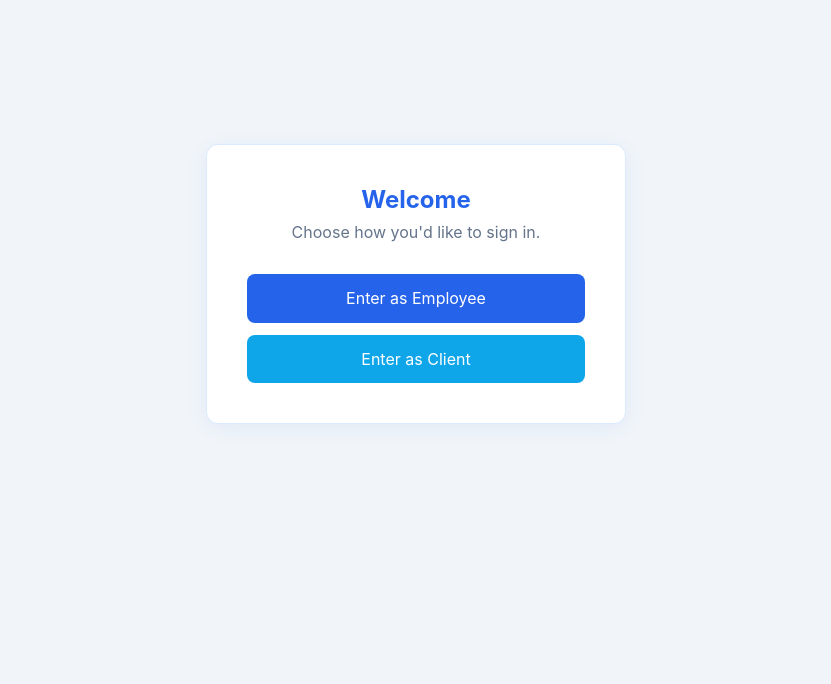
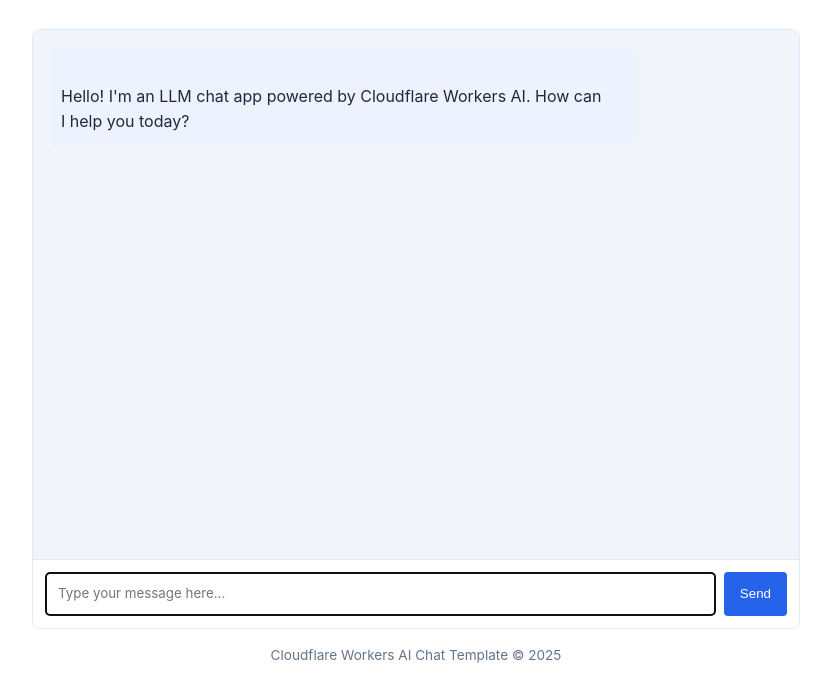
Before and after one commit to davidbarbosa-gocimit/Hackathon2026, a website: page public/index.html in a window 1280 px wide. Shown: the part 116-800 px from the top of the page, without its empty margins (224-1055 px from the left). Drawn offline with Linux system fonts and the light colour scheme; no server answers.

Commit message:
chore(web): drop role selector landing, single chat entry

```diff
--- a/public/chat.js
+++ b/public/chat.js
@@ -2,23 +2,28 @@
  * LLM Chat App Frontend
  *
  * Handles the chat UI interactions and communication with the backend API.
+ * The user role is resolved server-side from the Cloudflare Access JWT; the
+ * frontend just renders it once the first response comes back.
  */
 
-// Redirect to role selection if no role is set yet
-const role = localStorage.getItem("role");
-if (!role) {
-	window.location.replace("/");
-}
-
-// DOM elements
 const chatMessages = document.getElementById("chat-messages");
 const userInput = document.getElementById("user-input");
 const sendButton = document.getElementById("send-button");
 const typingIndicator = document.getElementById("typing-indicator");
 const roleLabel = document.getElementById("role-label");
-if (roleLabel && role) {
-	roleLabel.textContent = role;
-}
+
+fetch("/api/me")
+	.then((r) => (r.ok ? r.json() : null))
+	.then((data) => {
+		if (roleLabel && data) {
+			roleLabel.textContent = data.email
+				? `${data.email} (${data.role})`
+				: data.role;
+		}
+	})
+	.catch(() => {
+		/* leave placeholder if /api/me fails */
+	});
 
 // Chat state
 let chatHistory = [
@@ -93,7 +98,6 @@ async function sendMessage() {
 			},
 			body: JSON.stringify({
 				messages: chatHistory,
-				role,
 			}),
 		});
 
--- a/public/index.html
+++ b/public/index.html
@@ -3,17 +3,17 @@
 	<head>
 		<meta charset="UTF-8" />
 		<meta name="viewport" content="width=device-width, initial-scale=1.0" />
-		<title>Sign in · Cloudflare AI Chat</title>
+		<title>LLM Chat App</title>
 		<style>
 			:root {
 				--primary-color: #2563eb;
 				--primary-hover: #1d4ed8;
-				--accent-color: #0ea5e9;
-				--accent-hover: #0284c7;
 				--light-bg: #f1f5f9;
 				--border-color: #dbeafe;
 				--text-color: #1e293b;
 				--text-light: #64748b;
+				--user-msg-bg: #dbeafe;
+				--assistant-msg-bg: #eef2ff;
 			}
 
 			* {
@@ -26,97 +26,158 @@
 				font-family:
 					-apple-system, BlinkMacSystemFont, "Segoe UI", Roboto, Oxygen, Ubuntu,
 					Cantarell, sans-serif;
-				min-height: 100vh;
-				display: flex;
-				align-items: center;
-				justify-content: center;
-				background-color: var(--light-bg);
+				line-height: 1.6;
 				color: var(--text-color);
+				max-width: 800px;
+				margin: 0 auto;
 				padding: 1rem;
 			}
 
-			.card {
-				background: white;
-				border: 1px solid var(--border-color);
-				border-radius: 12px;
-				padding: 2.5rem;
-				max-width: 420px;
-				width: 100%;
+			header {
 				text-align: center;
-				box-shadow: 0 4px 20px rgba(37, 99, 235, 0.08);
+				margin-bottom: 2rem;
+				padding: 1rem 0;
+				border-bottom: 1px solid var(--border-color);
 			}
 
 			h1 {
 				font-size: 1.5rem;
 				color: var(--primary-color);
-				margin-bottom: 0.5rem;
 			}
 
-			p.subtitle {
-				color: var(--text-light);
-				margin-bottom: 2rem;
+			.chat-container {
+				display: flex;
+				flex-direction: column;
+				height: calc(100vh - 200px);
+				min-height: 400px;
+				border: 1px solid var(--border-color);
+				border-radius: 8px;
+				overflow: hidden;
 			}
 
-			.role-buttons {
-				display: flex;
-				flex-direction: column;
-				gap: 0.75rem;
+			.chat-messages {
+				flex: 1;
+				overflow-y: auto;
+				padding: 1rem;
+				background-color: var(--light-bg);
 			}
 
-			.role-button {
-				padding: 0.9rem 1.25rem;
-				font-size: 1rem;
-				font-family: inherit;
-				border: none;
+			.message {
+				margin-bottom: 1rem;
+				padding: 0.75rem;
 				border-radius: 8px;
-				color: white;
-				cursor: pointer;
-				transition: background-color 0.2s, transform 0.1s;
+				max-width: 80%;
 			}
 
-			.role-button:hover {
-				transform: translateY(-1px);
+			.message p {
+				white-space: pre-line;
+				margin: 0;
+				overflow-wrap: anywhere;
 			}
 
-			.role-button.employee {
-				background-color: var(--primary-color);
+			.user-message {
+				background-color: var(--user-msg-bg);
+				align-self: flex-end;
+				margin-left: auto;
 			}
 
-			.role-button.employee:hover {
+			.assistant-message {
+				background-color: var(--assistant-msg-bg);
+				align-self: flex-start;
+			}
+
+			.message-input {
+				display: flex;
+				padding: 0.75rem;
+				border-top: 1px solid var(--border-color);
+				background-color: white;
+			}
+
+			#user-input {
+				flex: 1;
+				padding: 0.75rem;
+				border: 1px solid var(--border-color);
+				border-radius: 4px;
+				font-family: inherit;
+				resize: none;
+				min-height: 44px;
+			}
+
+			#send-button {
+				margin-left: 0.5rem;
+				padding: 0 1rem;
+				background-color: var(--primary-color);
+				color: white;
+				border: none;
+				border-radius: 4px;
+				cursor: pointer;
+				transition: background-color 0.2s;
+			}
+
+			#send-button:hover {
 				background-color: var(--primary-hover);
 			}
 
-			.role-button.client {
-				background-color: var(--accent-color);
+			#send-button:disabled {
+				background-color: var(--text-light);
+				cursor: not-allowed;
 			}
 
-			.role-button.client:hover {
-				background-color: var(--accent-hover);
+			.typing-indicator {
+				display: none;
+				font-style: italic;
+				color: var(--text-light);
+				padding: 1rem;
+			}
+
+			.typing-indicator.visible {
+				display: block;
+			}
+
+			footer {
+				margin-top: 1rem;
+				text-align: center;
+				font-size: 0.85rem;
+				color: var(--text-light);
 			}
 		</style>
 	</head>
 	<body>
-		<main class="card">
-			<h1>Welcome</h1>
-			<p class="subtitle">Choose how you'd like to sign in.</p>
+		<header>
+			<h1>Cloudflare AI Chat</h1>
+			<p>Signed in as <span id="role-label">…</span></p>
+		</header>
 
-			<div class="role-buttons">
-				<button class="role-button employee" data-role="employee">
-					Enter as Employee
-				</button>
-				<button class="role-button client" data-role="client">
-					Enter as Client
-				</button>
+		<div class="chat-container">
+			<div id="chat-messages" class="chat-messages">
+				<div class="message assistant-message">
+					<p>
+						Hello! I'm an LLM chat app powered by Cloudflare Workers AI. How can
+						I help you today?
+					</p>
+				</div>
 			</div>
-		</main>
 
-		<script>
-			document.querySelectorAll(".role-button").forEach((btn) => {
-				btn.addEventListener("click", () => {
-					localStorage.setItem("role", btn.dataset.role);
-					window.location.href = "/chat.html";
-				});
-			});
-		</script>
+			<div class="typing-indicator" id="typing-indicator">
+				AI is thinking...
+			</div>
+
+			<div class="message-input">
+				<textarea
+					id="user-input"
+					placeholder="Type your message here..."
+					rows="1"
+					autofocus
+				></textarea>
+				<button id="send-button">Send</button>
+			</div>
+		</div>
+
+		<footer>
+			<p>Cloudflare Workers AI Chat Template &copy; 2025</p>
+		</footer>
+
+		<!-- Chat app script -->
+		<script src="chat.js"></script>
 	</body>
 </html>
```
Also changed, not shown: public/chat.html (deleted, +0 -183 lines).
